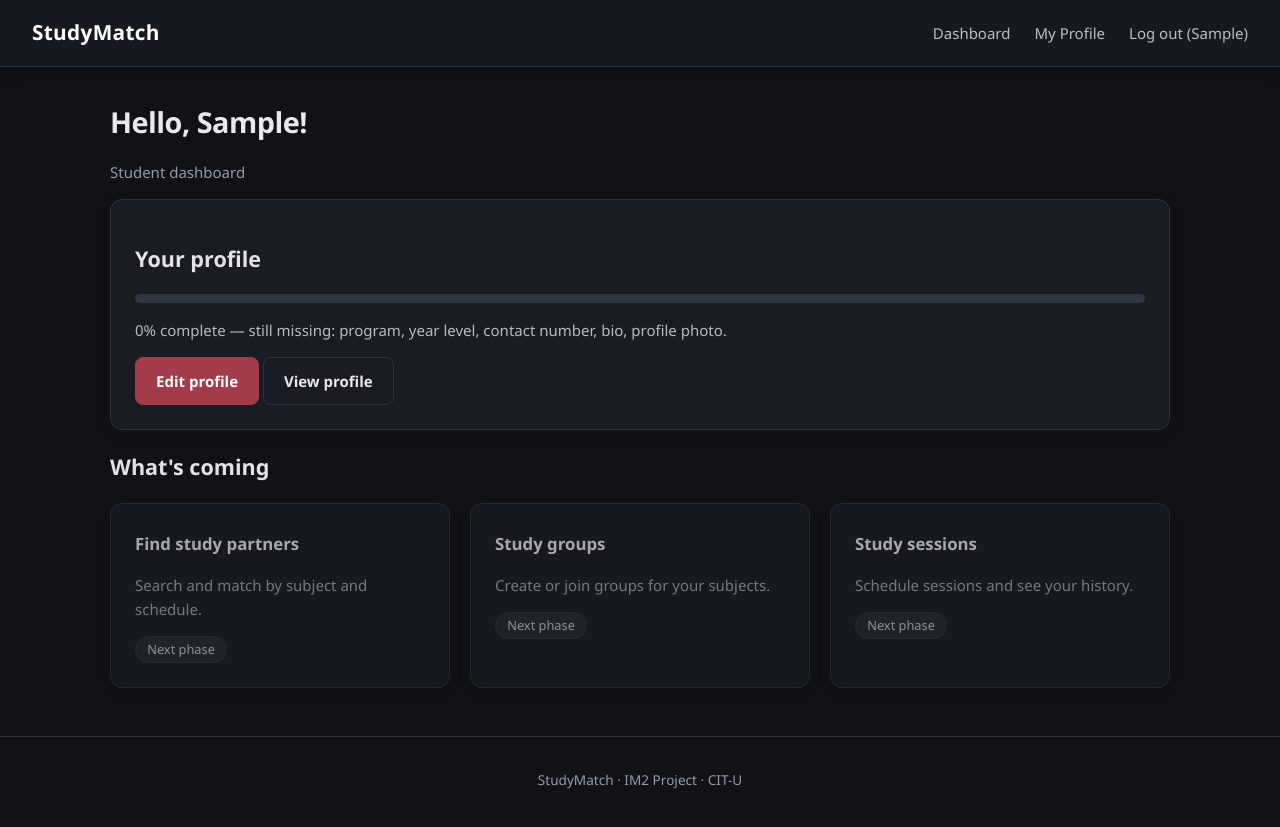
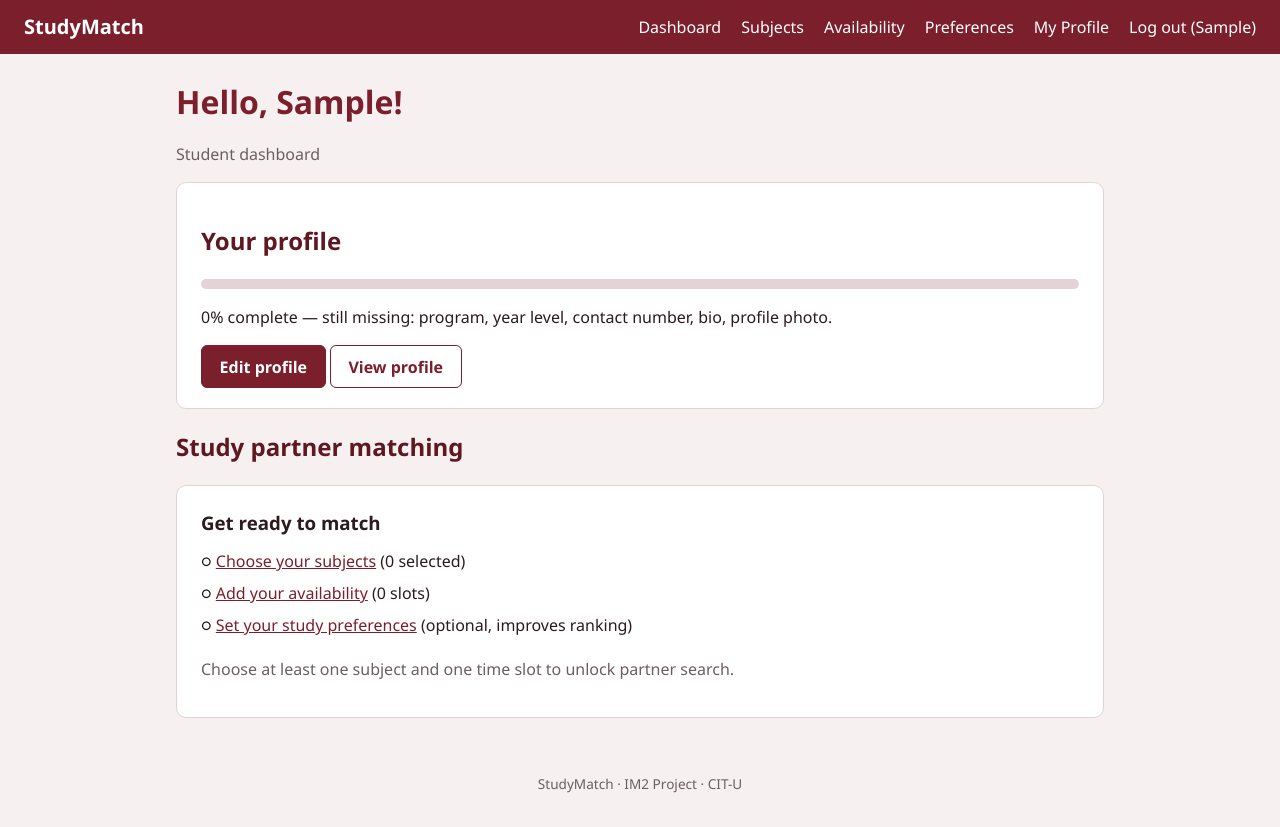
Before and after one commit to kuzmayuu/StudyMatch-Canoy-Arnold-G6, a Django app: page /dashboard/student/ in a window 1280 px wide. Before the commit the page ends 789 px from the top, so only its background shows below. Run offline with Django 5.2, Linux system fonts and the light colour scheme; the visitor is signed in with stand-in values (Sample User, id 1); data comes from the database, SQL or seed files in the repository; data that the repository does not hold is empty.

Commit message:
Add student subjects, availability and preferences pages and dashboard panels

```diff
--- /dev/null
+++ b/matching/templatetags/matching_tags.py
@@ -0,0 +1,27 @@
+"""Panels that show the matching feature on the role dashboards."""
+from django import template
+
+from ..models import AvailabilitySlot, StudyPreference, Subject, UserSubject
+
+register = template.Library()
+
+
+@register.inclusion_tag("matching/_student_panel.html", takes_context=True)
+def student_matching_panel(context):
+    user = context["request"].user
+    data = {
+        "subject_count": UserSubject.objects.filter(user=user).count(),
+        "slot_count": AvailabilitySlot.objects.filter(user=user).count(),
+        "has_preference": StudyPreference.objects.filter(user=user).exists(),
+    }
+    data["ready"] = data["subject_count"] > 0 and data["slot_count"] > 0
+    return data
+
+
+@register.inclusion_tag("matching/_admin_panel.html")
+def admin_matching_panel():
+    data = {
+        "subject_total": Subject.objects.count(),
+        "subject_active": Subject.objects.filter(is_active=True).count(),
+    }
+    return data
--- a/static/css/style.css
+++ b/static/css/style.css
@@ -1,492 +1,52 @@
+:root { --maroon:#7a1f2b; --maroon-dark:#5e1822; --gold:#e0a526; --bg:#f6f0f0; --text:#2b1b1e; --muted:#6b5f62; --line:#e3d3d6; }
+* { box-sizing: border-box; }
+body { margin:0; font-family: "Segoe UI", Calibri, Arial, sans-serif; background:var(--bg); color:var(--text); line-height:1.5; }
+a { color:var(--maroon); }
+.topbar { background:var(--maroon); color:#fff; display:flex; justify-content:space-between; align-items:center; padding:.75rem 1.5rem; }
+.brand { color:#fff; font-weight:700; font-size:1.25rem; text-decoration:none; }
+.nav { display:flex; gap:1.25rem; align-items:center; }
+.nav a, .link-button { color:#fff; text-decoration:none; background:none; border:0; font:inherit; cursor:pointer; padding:0; }
+.nav a:hover, .link-button:hover { color:var(--gold); }
+.inline-form { display:inline; margin:0; }
+.container { max-width:960px; margin:1.5rem auto; padding:0 1rem; }
+.footer { text-align:center; color:var(--muted); font-size:.85rem; padding:2rem 1rem; }
+h1 { color:var(--maroon); margin:.2rem 0 .5rem; } h2 { color:var(--maroon-dark); } h3 { margin:.2rem 0; }
+.card { background:#fff; border:1px solid var(--line); border-radius:10px; padding:1.25rem 1.5rem; margin-bottom:1rem; }
+.narrow { max-width:520px; margin-left:auto; margin-right:auto; }
+.center { text-align:center; } .muted { color:var(--muted); }
+.grid { display:grid; grid-template-columns:repeat(auto-fit, minmax(220px, 1fr)); gap:1rem; margin-bottom:1rem; }
+.grid .card { margin-bottom:0; }
+.field { margin-bottom:1rem; display:flex; flex-direction:column; gap:.25rem; }
+.field label { font-weight:600; } .req { color:#b5402a; }
+input[type=text], input[type=email], input[type=password], input[type=number], textarea, input[type=file] { padding:.55rem .7rem; border:1px solid #cbb9bd; border-radius:6px; font:inherit; width:100%; }
+input:focus, textarea:focus { outline:2px solid var(--gold); border-color:var(--maroon); }
+.has-error input, .has-error textarea { border-color:#b5402a; }
+.help { color:var(--muted); } .error { color:#b5402a; font-weight:600; }
+.btn { display:inline-block; padding:.55rem 1.1rem; border:1px solid var(--maroon); border-radius:6px; background:#fff; color:var(--maroon); text-decoration:none; font:inherit; font-weight:600; cursor:pointer; }
+.btn:hover { background:var(--bg); }
+.btn-primary { background:var(--maroon); color:#fff; } .btn-primary:hover { background:var(--maroon-dark); }
+.btn-block { width:100%; margin-bottom:1rem; } .btn-small { padding:.25rem .7rem; font-size:.85rem; }
+.messages { list-style:none; padding:0; margin:0 0 1rem; }
+.alert { padding:.7rem 1rem; border-radius:6px; margin-bottom:.5rem; border:1px solid; }
+.alert-success { background:#e6f3ee; border-color:#2f6f5e; color:#1f4f42; }
+.alert-error { background:#fbe9e5; border-color:#b5402a; color:#7d2a1b; }
+.alert-info, .alert-warning { background:#fff6dd; border-color:var(--gold); color:#6b4c00; }
+.table-wrap { overflow-x:auto; } table { width:100%; border-collapse:collapse; font-size:.92rem; }
+th, td { text-align:left; padding:.5rem .6rem; border-bottom:1px solid var(--line); } th { background:var(--bg); }
+.badge { padding:.1rem .55rem; border-radius:999px; font-size:.8rem; font-weight:600; }
+.badge-active { background:#e6f3ee; color:#1f4f42; } .badge-suspended, .badge-deactivated { background:#fbe9e5; color:#7d2a1b; }
+.stat { display:flex; flex-direction:column; } .stat-number { font-size:2rem; font-weight:700; color:var(--maroon); }
+.progress { height:10px; background:var(--line); border-radius:999px; overflow:hidden; margin-bottom:.5rem; }
+.progress-bar { height:100%; background:var(--gold); }
+.soon { opacity:.85; } .tag { display:inline-block; background:var(--bg); border:1px solid var(--line); border-radius:999px; padding:0 .6rem; font-size:.8rem; color:var(--muted); }
+.profile-head { display:flex; gap:1rem; align-items:center; margin-bottom:1rem; }
+.avatar { width:84px; height:84px; border-radius:50%; object-fit:cover; background:var(--maroon); color:#fff; display:flex; align-items:center; justify-content:center; font-size:1.8rem; font-weight:700; }
+.details { display:grid; grid-template-columns:140px 1fr; gap:.4rem 1rem; } .details dt { font-weight:600; color:var(--muted); } .details dd { margin:0; }
 
-:root {
-    --maroon: #a33b4b;
-    --maroon-dark: #812c3a;
-    --gold: #d6aa55;
-
-    --bg: #101216;
-    --surface: #191c23;
-    --surface-hover: #20242d;
-    --text: #e8e9ed;
-    --muted: #969ba8;
-    --line: #2d323d;
-
-    --success: #42b883;
-    --danger: #e16b72;
-    --warning: #d6aa55;
-}
-
-/* Global */
-* {
-    box-sizing: border-box;
-}
-
-html {
-    scroll-behavior: smooth;
-}
-
-body {
-    margin: 0;
-    font-family: "Segoe UI", Inter, Arial, sans-serif;
-    background: var(--bg);
-    color: var(--text);
-    line-height: 1.6;
-    font-size: 15px;
-}
-
-a {
-    color: var(--gold);
-    text-decoration: none;
-    transition: color .2s ease;
-}
-
-a:hover {
-    color: #f0c879;
-}
-
-/* Navigation */
-.topbar {
-    background: #171920;
-    color: #fff;
-    display: flex;
-    justify-content: space-between;
-    align-items: center;
-    padding: 1rem 2rem;
-    border-bottom: 1px solid var(--line);
-    box-shadow: 0 3px 15px rgba(0, 0, 0, .2);
-}
-
-.brand {
-    color: #fff;
-    font-weight: 700;
-    font-size: 1.3rem;
-    letter-spacing: .3px;
-    text-decoration: none;
-}
-
-.nav {
-    display: flex;
-    gap: 1.5rem;
-    align-items: center;
-}
-
-.nav a,
-.link-button {
-    color: #b9bdc8;
-    text-decoration: none;
-    background: none;
-    border: 0;
-    font: inherit;
-    cursor: pointer;
-    padding: .3rem 0;
-    transition: color .2s ease;
-}
-
-.nav a:hover,
-.link-button:hover {
-    color: var(--gold);
-}
-
-.inline-form {
-    display: inline;
-    margin: 0;
-}
-
-/* Main Container */
-.container {
-    max-width: 1100px;
-    margin: 2rem auto;
-    padding: 0 1.25rem;
-}
-
-.footer {
-    text-align: center;
-    color: var(--muted);
-    font-size: .85rem;
-    padding: 2rem 1rem;
-    border-top: 1px solid var(--line);
-    margin-top: 3rem;
-}
-
-/* Headings */
-h1 {
-    color: var(--text);
-    margin: .2rem 0 .75rem;
-    font-size: 1.8rem;
-    font-weight: 700;
-    letter-spacing: -.5px;
-}
-
-h2 {
-    color: #e0e2e8;
-    font-size: 1.35rem;
-    font-weight: 650;
-}
-
-h3 {
-    margin: .2rem 0;
-    color: #d8dae1;
-    font-size: 1.05rem;
-}
-
-p {
-    color: #b7bbc5;
-}
-
-/* Cards */
-.card {
-    background: var(--surface);
-    border: 1px solid var(--line);
-    border-radius: 12px;
-    padding: 1.5rem;
-    margin-bottom: 1.25rem;
-    box-shadow: 0 4px 15px rgba(0, 0, 0, .12);
-    transition: border-color .2s ease, background .2s ease;
-}
-
-.card:hover {
-    border-color: #414754;
-}
-
-.narrow {
-    max-width: 520px;
-    margin-left: auto;
-    margin-right: auto;
-}
-
-.center {
-    text-align: center;
-}
-
-.muted {
-    color: var(--muted);
-}
-
-/* Grid */
-.grid {
-    display: grid;
-    grid-template-columns: repeat(auto-fit, minmax(220px, 1fr));
-    gap: 1.25rem;
-    margin-bottom: 1.25rem;
-}
-
-.grid .card {
-    margin-bottom: 0;
-}
-
-/* Form Fields */
-.field {
-    margin-bottom: 1.2rem;
-    display: flex;
-    flex-direction: column;
-    gap: .4rem;
-}
-
-.field label {
-    font-weight: 600;
-    color: #d7d9e0;
-    font-size: .92rem;
-}
-
-.req {
-    color: var(--danger);
-}
-
-input[type=text],
-input[type=email],
-input[type=password],
-input[type=number],
-textarea,
-input[type=file] {
-    padding: .75rem .9rem;
-    border: 1px solid var(--line);
-    border-radius: 8px;
-    font: inherit;
-    width: 100%;
-    background: #12151b;
-    color: var(--text);
-    transition: border-color .2s ease, box-shadow .2s ease;
-}
-
-input::placeholder,
-textarea::placeholder {
-    color: #727887;
-}
-
-input:focus,
-textarea:focus {
-    outline: none;
-    border-color: var(--gold);
-    box-shadow: 0 0 0 3px rgba(214, 170, 85, .12);
-}
-
-input[type=file] {
-    cursor: pointer;
-}
-
-.has-error input,
-.has-error textarea {
-    border-color: var(--danger);
-}
-
-.help {
-    color: var(--muted);
-    font-size: .85rem;
-}
-
-.error {
-    color: var(--danger);
-    font-weight: 600;
-}
-
-/* Buttons */
-.btn {
-    display: inline-block;
-    padding: .7rem 1.25rem;
-    border: 1px solid var(--line);
-    border-radius: 8px;
-    background: var(--surface);
-    color: var(--text);
-    text-decoration: none;
-    font: inherit;
-    font-weight: 600;
-    cursor: pointer;
-    transition: all .2s ease;
-}
-
-.btn:hover {
-    background: var(--surface-hover);
-    border-color: #555d6c;
-    color: #fff;
-    transform: translateY(-1px);
-}
-
-.btn-primary {
-    background: var(--maroon);
-    color: #fff;
-    border-color: var(--maroon);
-}
-
-.btn-primary:hover {
-    background: var(--maroon-dark);
-    border-color: var(--maroon-dark);
-    color: #fff;
-}
-
-.btn-block {
-    width: 100%;
-    margin-bottom: 1rem;
-    text-align: center;
-}
-
-.btn-small {
-    padding: .35rem .8rem;
-    font-size: .85rem;
-}
-
-/* Messages and Alerts */
-.messages {
-    list-style: none;
-    padding: 0;
-    margin: 0 0 1rem;
-}
-
-.alert {
-    padding: .85rem 1rem;
-    border-radius: 8px;
-    margin-bottom: .75rem;
-    border: 1px solid;
-}
-
-.alert-success {
-    background: rgba(66, 184, 131, .1);
-    border-color: rgba(66, 184, 131, .4);
-    color: #76d5a9;
-}
-
-.alert-error {
-    background: rgba(225, 107, 114, .1);
-    border-color: rgba(225, 107, 114, .4);
-    color: #f08b91;
-}
-
-.alert-info,
-.alert-warning {
-    background: rgba(214, 170, 85, .1);
-    border-color: rgba(214, 170, 85, .4);
-    color: #e6c47f;
-}
-
-/* Tables */
-.table-wrap {
-    overflow-x: auto;
-    border-radius: 10px;
-    border: 1px solid var(--line);
-}
-
-table {
-    width: 100%;
-    border-collapse: collapse;
-    font-size: .92rem;
-    background: var(--surface);
-}
-
-th,
-td {
-    text-align: left;
-    padding: .85rem 1rem;
-    border-bottom: 1px solid var(--line);
-}
-
-th {
-    background: #20232c;
-    color: #dfe1e8;
-    font-weight: 650;
-}
-
-td {
-    color: #bfc3cc;
-}
-
-tr:last-child td {
-    border-bottom: none;
-}
-
-tbody tr:hover {
-    background: var(--surface-hover);
-}
-
-/* Status Badges */
-.badge {
-    display: inline-block;
-    padding: .2rem .65rem;
-    border-radius: 999px;
-    font-size: .78rem;
-    font-weight: 650;
-}
-
-.badge-active {
-    background: rgba(66, 184, 131, .13);
-    color: #76d5a9;
-}
-
-.badge-suspended,
-.badge-deactivated {
-    background: rgba(225, 107, 114, .13);
-    color: #f08b91;
-}
-
-/* Statistics */
-.stat {
-    display: flex;
-    flex-direction: column;
-    gap: .25rem;
-}
-
-.stat-number {
-    font-size: 2rem;
-    font-weight: 750;
-    color: var(--gold);
-    line-height: 1.2;
-}
-
-/* Progress Bar */
-.progress {
-    height: 9px;
-    background: #303541;
-    border-radius: 999px;
-    overflow: hidden;
-    margin-bottom: .5rem;
-}
-
-.progress-bar {
-    height: 100%;
-    background: var(--gold);
-    border-radius: 999px;
-}
-
-/* Tags */
-.soon {
-    opacity: .75;
-}
-
-.tag {
-    display: inline-block;
-    background: #252934;
-    border: 1px solid var(--line);
-    border-radius: 999px;
-    padding: .15rem .7rem;
-    font-size: .8rem;
-    color: #b9bdc8;
-}
-
-/* Profile */
-.profile-head {
-    display: flex;
-    gap: 1.25rem;
-    align-items: center;
-    margin-bottom: 1.25rem;
-}
-
-.avatar {
-    width: 84px;
-    height: 84px;
-    flex-shrink: 0;
-    border-radius: 50%;
-    object-fit: cover;
-    background: var(--maroon);
-    color: #fff;
-    display: flex;
-    align-items: center;
-    justify-content: center;
-    font-size: 1.8rem;
-    font-weight: 700;
-}
-
-.details {
-    display: grid;
-    grid-template-columns: 140px 1fr;
-    gap: .6rem 1rem;
-}
-
-.details dt {
-    font-weight: 600;
-    color: var(--muted);
-}
-
-.details dd {
-    margin: 0;
-    color: var(--text);
-}
-
-/* Responsive Design */
-@media (max-width: 600px) {
-    .topbar {
-        flex-direction: column;
-        gap: 1rem;
-        padding: 1rem;
-    }
-
-    .nav {
-        flex-wrap: wrap;
-        justify-content: center;
-        gap: 1rem;
-    }
-
-    .container {
-        margin: 1.25rem auto;
-    }
-
-    .card {
-        padding: 1.1rem;
-    }
-
-    .details {
-        grid-template-columns: 1fr;
-        gap: .2rem;
-    }
-
-    .details dd {
-        margin-bottom: .6rem;
-    }
-}
+.nav { flex-wrap:wrap; }
+.badge-pending { background:#fff6dd; color:#6b4c00; } .badge-accepted { background:#e6f3ee; color:#1f4f42; }
+.badge-declined, .badge-cancelled, .badge-expired { background:#eee; color:#555; }
+.checklist { list-style:none; padding:0; margin:.5rem 0; } .checklist li { padding:.25rem 0; }
+.filter-row { display:flex; gap:.75rem; align-items:center; flex-wrap:wrap; } select { padding:.5rem .7rem; border:1px solid #cbb9bd; border-radius:6px; font:inherit; }
+.result-head { display:flex; justify-content:space-between; align-items:flex-start; gap:1rem; }
+.score { display:flex; flex-direction:column; align-items:flex-end; }
--- a/templates/accounts/admin_dashboard.html
+++ b/templates/accounts/admin_dashboard.html
@@ -1,4 +1,5 @@
 {% extends "base.html" %}
+{% load matching_tags %}
 {% block title %}Admin Dashboard &middot; StudyMatch{% endblock %}
 {% block content %}
 <h1>Admin dashboard</h1>
@@ -9,6 +10,8 @@
   <div class="card stat"><span class="stat-number">{{ active_students }}</span><span class="muted">Active</span></div>
   <div class="card stat"><span class="stat-number">{{ suspended_students }}</span><span class="muted">Suspended</span></div>
 </div>
+
+{% admin_matching_panel %}
 
 <section class="card">
   <h2>User management</h2>
--- a/templates/accounts/student_dashboard.html
+++ b/templates/accounts/student_dashboard.html
@@ -1,4 +1,5 @@
 {% extends "base.html" %}
+{% load matching_tags %}
 {% block title %}Student Dashboard &middot; StudyMatch{% endblock %}
 {% block content %}
 <h1>Hello, {{ user.first_name }}!</h1>
@@ -12,10 +13,5 @@
   <a class="btn" href="{% url 'accounts:profile' %}">View profile</a>
 </section>
 
-<h2>What's coming</h2>
-<div class="grid">
-  <div class="card soon"><h3>Find study partners</h3><p class="muted">Search and match by subject and schedule.</p><span class="tag">Next phase</span></div>
-  <div class="card soon"><h3>Study groups</h3><p class="muted">Create or join groups for your subjects.</p><span class="tag">Next phase</span></div>
-  <div class="card soon"><h3>Study sessions</h3><p class="muted">Schedule sessions and see your history.</p><span class="tag">Next phase</span></div>
-</div>
+{% student_matching_panel %}
 {% endblock %}
--- a/templates/base.html
+++ b/templates/base.html
@@ -13,8 +13,12 @@
       {% if user.is_authenticated %}
         {% if user.role == 'ADMIN' %}
           <a href="{% url 'accounts:admin_dashboard' %}">Admin Dashboard</a>
+          <a href="{% url 'matching:subject_list' %}">Subjects</a>
         {% else %}
           <a href="{% url 'accounts:student_dashboard' %}">Dashboard</a>
+          <a href="{% url 'matching:my_subjects' %}">Subjects</a>
+          <a href="{% url 'matching:availability_list' %}">Availability</a>
+          <a href="{% url 'matching:preferences' %}">Preferences</a>
         {% endif %}
         <a href="{% url 'accounts:profile' %}">My Profile</a>
         <form method="post" action="{% url 'accounts:logout' %}" class="inline-form">
--- /dev/null
+++ b/templates/matching/_admin_panel.html
@@ -0,0 +1,4 @@
+<h2>Study partner matching</h2>
+<div class="grid">
+  <div class="card stat"><span class="stat-number">{{ subject_active }}/{{ subject_total }}</span><span class="muted">Active subjects</span><a href="{% url 'matching:subject_list' %}">Manage subjects</a></div>
+</div>
--- /dev/null
+++ b/templates/matching/_student_panel.html
@@ -0,0 +1,12 @@
+<h2>Study partner matching</h2>
+<section class="card">
+  <h3>Get ready to match</h3>
+  <ul class="checklist">
+    <li>{% if subject_count %}&#10003;{% else %}&#9675;{% endif %} <a href="{% url 'matching:my_subjects' %}">Choose your subjects</a> ({{ subject_count }} selected)</li>
+    <li>{% if slot_count %}&#10003;{% else %}&#9675;{% endif %} <a href="{% url 'matching:availability_list' %}">Add your availability</a> ({{ slot_count }} slots)</li>
+    <li>{% if has_preference %}&#10003;{% else %}&#9675;{% endif %} <a href="{% url 'matching:preferences' %}">Set your study preferences</a> (optional, improves ranking)</li>
+  </ul>
+  {% if not ready %}
+    <p class="muted">Choose at least one subject and one time slot to unlock partner search.</p>
+  {% endif %}
+</section>
```
Also changed, not shown: templates/matching/availability_form.html (added, +13 -0 lines), templates/matching/availability_list.html (added, +42 -0 lines), templates/matching/my_subjects.html (added, +41 -0 lines), templates/matching/preferences.html (added, +13 -0 lines), matching/templatetags/__init__.py (added).
